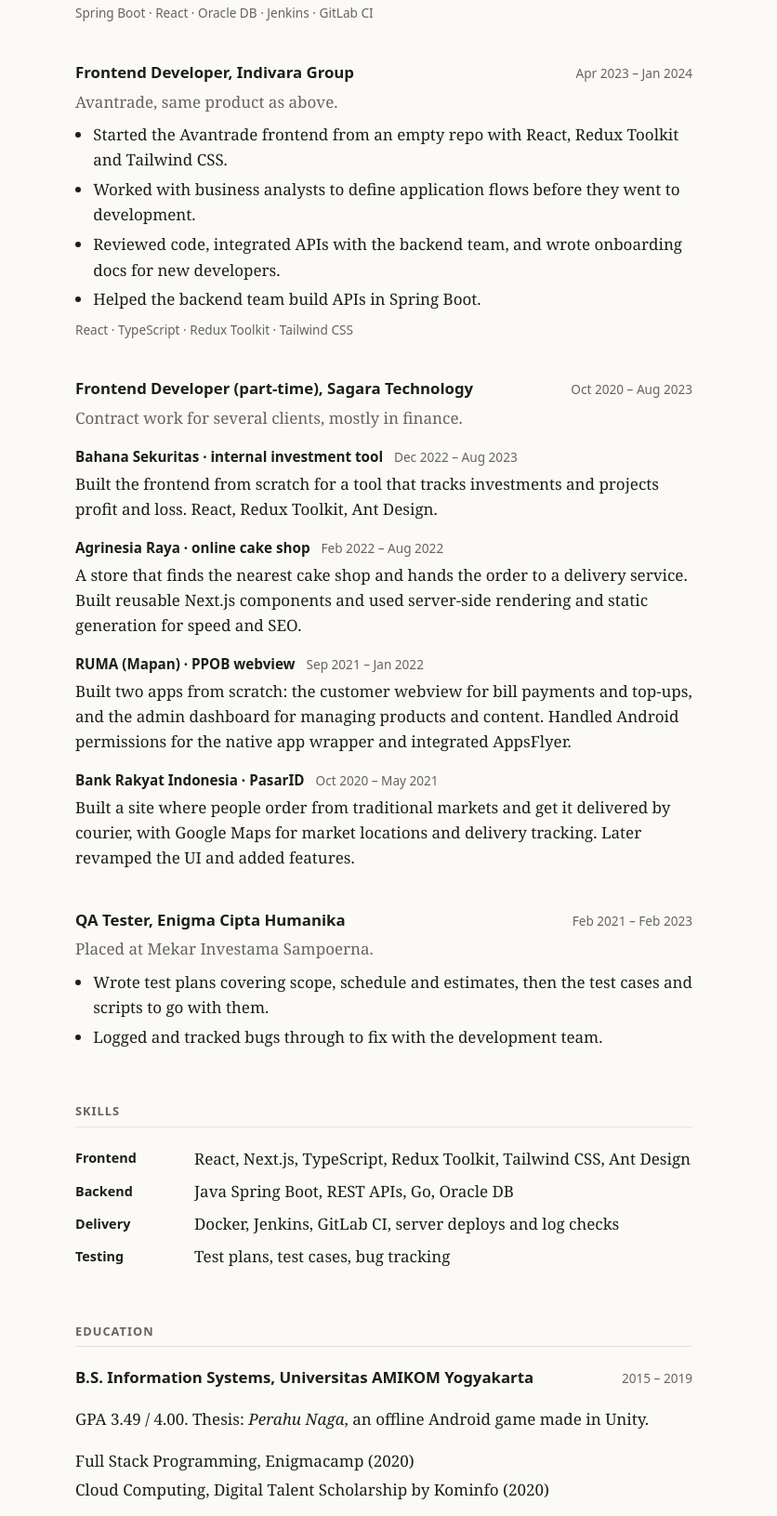
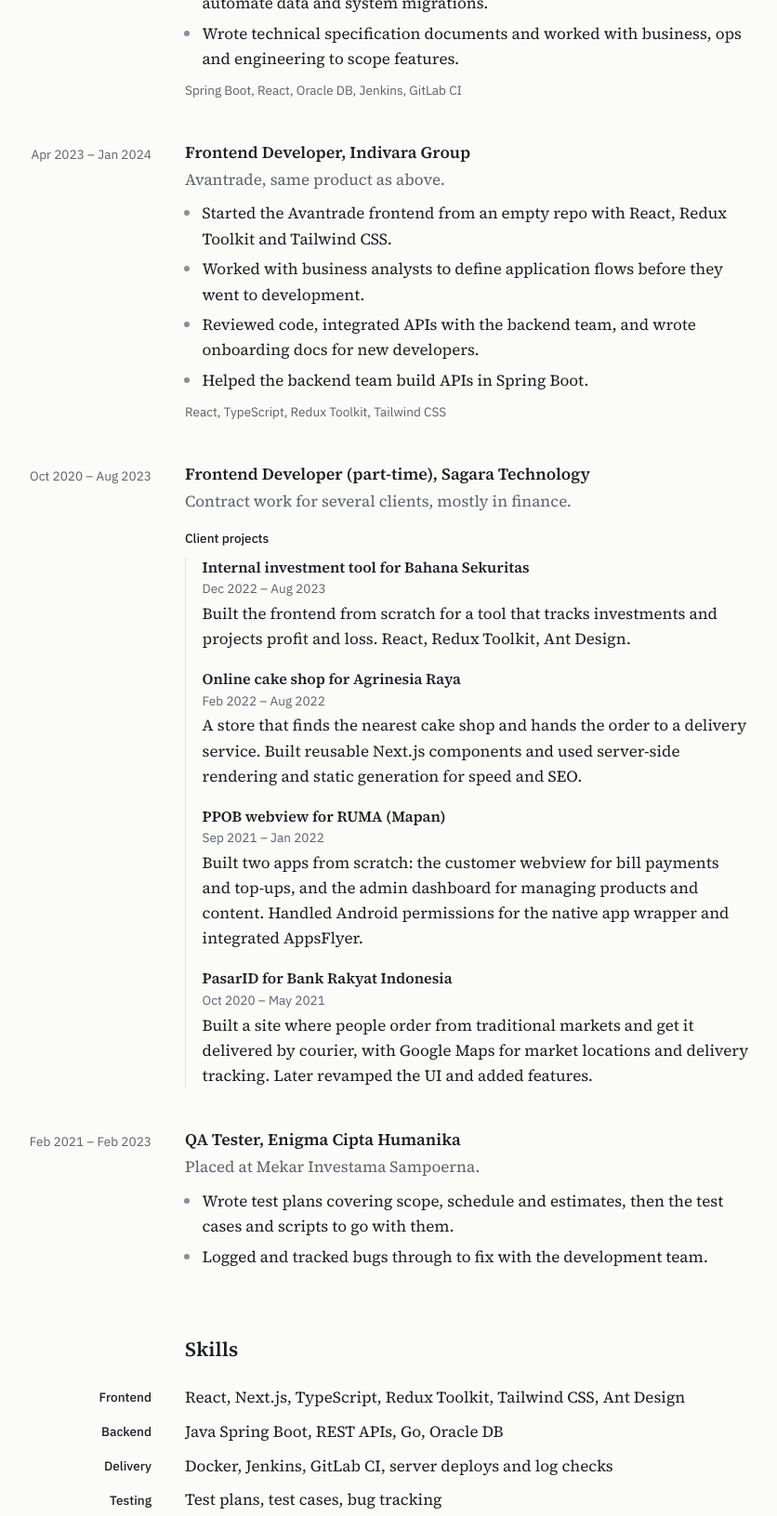
Before and after one commit to anggaaaaaaaaaaar/portfolio, a plain HTML site: page index.html in a window 1280 px wide. Shown: the part 919-2550 px from the top of the page at 93% size, without its empty margins (227-1063 px from the left). Drawn offline with Linux system fonts and the light colour scheme.

Commit message:
Tidy up the page layout (#4)
Dates and skill labels sit in a left column, section headings are sentence case, fonts load from Google Fonts, and the Sagara client projects are grouped under one entry.

```diff
--- a/assets/style.css
+++ b/assets/style.css
@@ -1,18 +1,24 @@
 :root {
-  --bg: #fbfaf7;
-  --text: #1d1d1b;
-  --muted: #66645e;
-  --line: #e4e1d9;
+  --bg: #fbfbfa;
+  --text: #1b1d20;
+  --muted: #5d6167;
+  --faint: #8a8e94;
+  --line: #e2e3e5;
   --link: #1f5f8b;
+  --rail: 9rem;
+  --gap: 2.25rem;
+  --serif: "Source Serif 4", Charter, "Iowan Old Style", Georgia, serif;
+  --sans: "IBM Plex Sans", system-ui, -apple-system, "Segoe UI", Roboto, sans-serif;
   color-scheme: light dark;
 }
 
 @media (prefers-color-scheme: dark) {
   :root {
-    --bg: #161615;
-    --text: #e8e6e1;
-    --muted: #9b988f;
-    --line: #2f2e2b;
+    --bg: #141517;
+    --text: #e4e5e7;
+    --muted: #a2a6ac;
+    --faint: #767a80;
+    --line: #2b2d31;
     --link: #8cc3e8;
   }
 }
@@ -21,94 +27,115 @@
 
 body {
   margin: 0 auto;
-  max-width: 44rem;
-  padding: 4rem 1.25rem 3rem;
+  max-width: calc(var(--rail) + var(--gap) + 38rem + 2.5rem);
+  padding: 5rem 1.25rem 3rem;
   background: var(--bg);
   color: var(--text);
-  font: 17px/1.6 Charter, "Bitstream Charter", "Iowan Old Style", Georgia, serif;
+  font: 17px/1.6 var(--serif);
+  font-optical-sizing: auto;
+  -webkit-text-size-adjust: 100%;
 }
 
-h1, h2, h3, h4, .role, .when, .stack, .links, dt {
-  font-family: system-ui, -apple-system, "Segoe UI", Roboto, sans-serif;
-}
+h1, h2, h3, h4 { font-family: var(--serif); font-weight: 600; }
+.role, .when, .stack, .links, dt { font-family: var(--sans); }
 
-h1 { font-size: 2rem; margin: 0; line-height: 1.2; }
-h2 {
-  font-size: .8rem;
-  text-transform: uppercase;
-  letter-spacing: .08em;
-  color: var(--muted);
-  margin: 3.5rem 0 1.25rem;
-  padding-bottom: .4rem;
-  border-bottom: 1px solid var(--line);
-}
-h3 { font-size: 1.05rem; margin: 0; }
-h4 { font-size: .95rem; margin: 0 0 .2rem; }
+h1 { font-size: 2.5rem; line-height: 1.1; letter-spacing: -.01em; margin: 0; }
+h2 { font-size: 1.35rem; line-height: 1.3; margin: 4rem 0 1.5rem; }
+h3 { font-size: 1.1rem; line-height: 1.35; margin: 0; }
+h4 { font-size: 1rem; line-height: 1.4; margin: 0 0 .15rem; }
 
-a { color: var(--link); text-underline-offset: 2px; }
+p { margin: 0; }
 
-.role { color: var(--muted); margin: .25rem 0 1.5rem; }
+a { color: var(--link); text-decoration-thickness: 1px; text-underline-offset: 3px; }
+a:hover { text-decoration-thickness: 2px; }
+a:focus-visible { outline: 2px solid var(--link); outline-offset: 3px; border-radius: 2px; }
+
+.intro > p:not(.role) { max-width: 38rem; }
+.role { color: var(--muted); font-size: 1.05rem; margin: .5rem 0 1.75rem; }
 
 .links {
   list-style: none;
   padding: 0;
+  margin: 1.75rem 0 0;
   display: flex;
   flex-wrap: wrap;
   gap: .5rem 1.5rem;
   font-size: .95rem;
 }
+.links .cv a { font-weight: 500; }
 
-.job { margin-bottom: 2.5rem; }
-.job-head {
-  display: flex;
-  justify-content: space-between;
-  align-items: baseline;
-  gap: 1rem;
-  flex-wrap: wrap;
+/* Each entry: date (or label) on the left rail, content on the right. */
+.row {
+  display: grid;
+  grid-template-columns: var(--rail) minmax(0, 1fr);
+  column-gap: var(--gap);
 }
-.when { color: var(--muted); font-size: .85rem; font-weight: normal; margin: 0; white-space: nowrap; }
-h4 .when { margin-left: .5rem; }
-.what { color: var(--muted); margin: .25rem 0 .5rem; }
+.when, dt {
+  margin: 0;
+  padding-top: .2rem;
+  text-align: right;
+  font-size: .85rem;
+  line-height: 1.5;
+  color: var(--muted);
+  font-variant-numeric: tabular-nums;
+  white-space: nowrap;
+}
 
-ul { padding-left: 1.2rem; margin: .5rem 0; }
-li { margin-bottom: .3rem; }
-ul.plain { list-style: none; padding: 0; }
+.job { margin-bottom: 2.75rem; }
+.what { color: var(--muted); margin: .2rem 0 .6rem; }
 
-.stack { font-size: .85rem; color: var(--muted); margin: .5rem 0 0; }
+ul { padding-left: 1.15rem; margin: .5rem 0; }
+li { margin-bottom: .35rem; }
+li::marker { color: var(--faint); }
 
-.project { margin: 1rem 0 0; }
-.project p { margin: 0; }
+.stack { font-size: .85rem; color: var(--muted); margin-top: .6rem; }
 
-.skills {
-  display: grid;
-  grid-template-columns: 7rem 1fr;
-  gap: .5rem 1rem;
-  margin: 0;
-}
-.skills dt { font-size: .9rem; font-weight: 600; padding-top: .1rem; }
-.skills dd { margin: 0; }
+/* Sagara: one employer, several client projects grouped under it. */
+.sub { font-family: var(--sans); font-size: .85rem; font-weight: 500; margin: 1rem 0 .5rem; }
+.projects { list-style: none; margin: 0; padding: 0 0 0 1.1rem; border-left: 1px solid var(--line); }
+.projects li { margin: 0; }
+.projects li + li { margin-top: 1.1rem; }
+.projects .when { text-align: left; padding: 0; margin: 0 0 .2rem; }
+
+.skills { margin: 0; }
+.skills .row + .row { margin-top: .6rem; }
+dt { color: var(--text); font-weight: 500; }
+dd { margin: 0; }
+
+.degree { margin-bottom: 1rem; }
+.course { margin-top: .35rem; }
+.course .when { padding-top: .15rem; }
 
 footer {
-  margin-top: 4rem;
-  padding-top: 1rem;
+  margin-top: 4.5rem;
+  padding-top: 1.25rem;
   border-top: 1px solid var(--line);
   color: var(--muted);
 }
 
-@media (max-width: 30rem) {
-  body { padding-top: 2.5rem; font-size: 16px; }
-  .skills { grid-template-columns: 1fr; gap: 0; }
-  .skills dd { margin-bottom: .75rem; }
+/* Desktop and print: line headings and intro up with the content column. */
+@media (min-width: 48rem), print {
+  .intro, h2, footer { margin-left: calc(var(--rail) + var(--gap)); }
+}
+
+@media screen and (max-width: 47.99rem) {
+  body { padding-top: 3rem; font-size: 16px; }
+  h1 { font-size: 2rem; }
+  h2 { margin-top: 3.25rem; }
+  .row { grid-template-columns: 1fr; }
+  .when, dt { text-align: left; padding-top: 0; margin-bottom: .1rem; }
+  .job { margin-bottom: 2.25rem; }
+  .course { margin-top: .75rem; }
 }
 
 @media print {
-  body { padding: 0; max-width: none; font-size: 10.5pt; background: none; }
+  :root { --rail: 8.5rem; --gap: 1.5rem; }
+  body { padding: 0; max-width: none; font-size: 10.5pt; background: none; color: #000; }
   a { color: inherit; text-decoration: none; }
   a[data-print] { font-size: 0; }
   a[data-print]::after { content: attr(data-print); font-size: 10pt; }
-  .role { margin-bottom: 1rem; }
-  h2 { margin: 1.75rem 0 .75rem; }
+  h2 { margin-top: 1.75rem; margin-bottom: .75rem; }
   .job { margin-bottom: 1.5rem; break-inside: avoid-page; }
-  .project { break-inside: avoid; }
+  .projects li { break-inside: avoid; }
   .cv, footer { display: none; }
 }
--- a/index.html
+++ b/index.html
@@ -15,12 +15,15 @@
   <meta property="og:image:width" content="1200">
   <meta property="og:image:height" content="630">
   <meta name="twitter:card" content="summary_large_image">
+  <link rel="preconnect" href="https://fonts.googleapis.com">
+  <link rel="preconnect" href="https://fonts.gstatic.com" crossorigin>
+  <link rel="stylesheet" href="https://fonts.googleapis.com/css2?family=IBM+Plex+Sans:wght@400;500;600&family=Source+Serif+4:ital,opsz,wght@0,8..60,400;0,8..60,600;1,8..60,400&display=swap">
   <link rel="stylesheet" href="assets/style.css">
 </head>
 <body>
   <header class="intro">
     <h1>Anggar Pujianto</h1>
-    <p class="role">Software developer · Jakarta</p>
+    <p class="role">Software developer in Jakarta</p>
     <p>
       I build web apps end to end: React on the front, Java Spring Boot on the back.
       Since 2023 I've worked on Avantrade, a wealth management platform at Indivara Group,
@@ -40,11 +43,10 @@
     <section aria-labelledby="exp">
       <h2 id="exp">Experience</h2>
 
-      <article class="job">
-        <div class="job-head">
+      <article class="row job">
+        <p class="when">Jul 2024 – now</p>
+        <div>
           <h3>Product Specialist, Indivara Group</h3>
-          <p class="when">Jul 2024 – now</p>
-        </div>
           <p class="what">Avantrade, a wealth management system used by financial institutions for investment and asset management.</p>
           <ul>
             <li>Shipped eKYC (electronic Know Your Customer) so new users verify themselves online, which sped up onboarding and reduced manual verification by the ops team.</li>
@@ -54,14 +56,14 @@
             <li>Set up release pipelines in Jenkins and GitLab CI, and wrote scripts to automate data and system migrations.</li>
             <li>Wrote technical specification documents and worked with business, ops and engineering to scope features.</li>
           </ul>
-        <p class="stack">Spring Boot · React · Oracle DB · Jenkins · GitLab CI</p>
+          <p class="stack">Spring Boot, React, Oracle DB, Jenkins, GitLab CI</p>
+        </div>
       </article>
 
-      <article class="job">
-        <div class="job-head">
+      <article class="row job">
+        <p class="when">Apr 2023 – Jan 2024</p>
+        <div>
           <h3>Frontend Developer, Indivara Group</h3>
-          <p class="when">Apr 2023 – Jan 2024</p>
-        </div>
           <p class="what">Avantrade, same product as above.</p>
           <ul>
             <li>Started the Avantrade frontend from an empty repo with React, Redux Toolkit and Tailwind CSS.</li>
@@ -69,68 +71,81 @@
             <li>Reviewed code, integrated APIs with the backend team, and wrote onboarding docs for new developers.</li>
             <li>Helped the backend team build APIs in Spring Boot.</li>
           </ul>
-        <p class="stack">React · TypeScript · Redux Toolkit · Tailwind CSS</p>
-      </article>
-
-      <article class="job">
-        <div class="job-head">
-          <h3>Frontend Developer (part-time), Sagara Technology</h3>
-          <p class="when">Oct 2020 – Aug 2023</p>
-        </div>
-        <p class="what">Contract work for several clients, mostly in finance.</p>
-
-        <div class="project">
-          <h4>Bahana Sekuritas · internal investment tool <span class="when">Dec 2022 – Aug 2023</span></h4>
-          <p>Built the frontend from scratch for a tool that tracks investments and projects profit and loss. React, Redux Toolkit, Ant Design.</p>
-        </div>
-        <div class="project">
-          <h4>Agrinesia Raya · online cake shop <span class="when">Feb 2022 – Aug 2022</span></h4>
-          <p>A store that finds the nearest cake shop and hands the order to a delivery service. Built reusable Next.js components and used server-side rendering and static generation for speed and SEO.</p>
-        </div>
-        <div class="project">
-          <h4>RUMA (Mapan) · PPOB webview <span class="when">Sep 2021 – Jan 2022</span></h4>
-          <p>Built two apps from scratch: the customer webview for bill payments and top-ups, and the admin dashboard for managing products and content. Handled Android permissions for the native app wrapper and integrated AppsFlyer.</p>
-        </div>
-        <div class="project">
-          <h4>Bank Rakyat Indonesia · PasarID <span class="when">Oct 2020 – May 2021</span></h4>
-          <p>Built a site where people order from traditional markets and get it delivered by courier, with Google Maps for market locations and delivery tracking. Later revamped the UI and added features.</p>
+          <p class="stack">React, TypeScript, Redux Toolkit, Tailwind CSS</p>
         </div>
       </article>
 
-      <article class="job">
-        <div class="job-head">
+      <article class="row job">
+        <p class="when">Oct 2020 – Aug 2023</p>
+        <div>
+          <h3>Frontend Developer (part-time), Sagara Technology</h3>
+          <p class="what">Contract work for several clients, mostly in finance.</p>
+          <p class="sub">Client projects</p>
+          <ul class="projects">
+            <li>
+              <h4>Internal investment tool for Bahana Sekuritas</h4>
+              <p class="when">Dec 2022 – Aug 2023</p>
+              <p>Built the frontend from scratch for a tool that tracks investments and projects profit and loss. React, Redux Toolkit, Ant Design.</p>
+            </li>
+            <li>
+              <h4>Online cake shop for Agrinesia Raya</h4>
+              <p class="when">Feb 2022 – Aug 2022</p>
+              <p>A store that finds the nearest cake shop and hands the order to a delivery service. Built reusable Next.js components and used server-side rendering and static generation for speed and SEO.</p>
+            </li>
+            <li>
+              <h4>PPOB webview for RUMA (Mapan)</h4>
+              <p class="when">Sep 2021 – Jan 2022</p>
+              <p>Built two apps from scratch: the customer webview for bill payments and top-ups, and the admin dashboard for managing products and content. Handled Android permissions for the native app wrapper and integrated AppsFlyer.</p>
+            </li>
+            <li>
+              <h4>PasarID for Bank Rakyat Indonesia</h4>
+              <p class="when">Oct 2020 – May 2021</p>
+              <p>Built a site where people order from traditional markets and get it delivered by courier, with Google Maps for market locations and delivery tracking. Later revamped the UI and added features.</p>
+            </li>
+          </ul>
+        </div>
+      </article>
+
+      <article class="row job">
+        <p class="when">Feb 2021 – Feb 2023</p>
+        <div>
           <h3>QA Tester, Enigma Cipta Humanika</h3>
-          <p class="when">Feb 2021 – Feb 2023</p>
-        </div>
           <p class="what">Placed at Mekar Investama Sampoerna.</p>
           <ul>
             <li>Wrote test plans covering scope, schedule and estimates, then the test cases and scripts to go with them.</li>
             <li>Logged and tracked bugs through to fix with the development team.</li>
           </ul>
+        </div>
       </article>
     </section>
 
     <section aria-labelledby="skills">
       <h2 id="skills">Skills</h2>
       <dl class="skills">
-        <dt>Frontend</dt><dd>React, Next.js, TypeScript, Redux Toolkit, Tailwind CSS, Ant Design</dd>
-        <dt>Backend</dt><dd>Java Spring Boot, REST APIs, Go, Oracle DB</dd>
-        <dt>Delivery</dt><dd>Docker, Jenkins, GitLab CI, server deploys and log checks</dd>
-        <dt>Testing</dt><dd>Test plans, test cases, bug tracking</dd>
+        <div class="row"><dt>Frontend</dt><dd>React, Next.js, TypeScript, Redux Toolkit, Tailwind CSS, Ant Design</dd></div>
+        <div class="row"><dt>Backend</dt><dd>Java Spring Boot, REST APIs, Go, Oracle DB</dd></div>
+        <div class="row"><dt>Delivery</dt><dd>Docker, Jenkins, GitLab CI, server deploys and log checks</dd></div>
+        <div class="row"><dt>Testing</dt><dd>Test plans, test cases, bug tracking</dd></div>
       </dl>
     </section>
 
     <section aria-labelledby="edu">
       <h2 id="edu">Education</h2>
-      <div class="job-head">
+      <div class="row degree">
+        <p class="when">2015 – 2019</p>
+        <div>
           <h3>B.S. Information Systems, Universitas AMIKOM Yogyakarta</h3>
-        <p class="when">2015 – 2019</p>
+          <p>GPA 3.49 / 4.00. Thesis: <i>Perahu Naga</i>, an offline Android game made in Unity.</p>
         </div>
-      <p>GPA 3.49 / 4.00. Thesis: <i>Perahu Naga</i>, an offline Android game made in Unity.</p>
-      <ul class="plain">
-        <li>Full Stack Programming, Enigmacamp (2020)</li>
-        <li>Cloud Computing, Digital Talent Scholarship by Kominfo (2020)</li>
-      </ul>
+      </div>
+      <div class="row course">
+        <p class="when">2020</p>
+        <p>Full Stack Programming, Enigmacamp</p>
+      </div>
+      <div class="row course">
+        <p class="when">2020</p>
+        <p>Cloud Computing, Digital Talent Scholarship by Kominfo</p>
+      </div>
     </section>
   </main>
 
```
Lines whose indentation alone changed are shown as unchanged.
